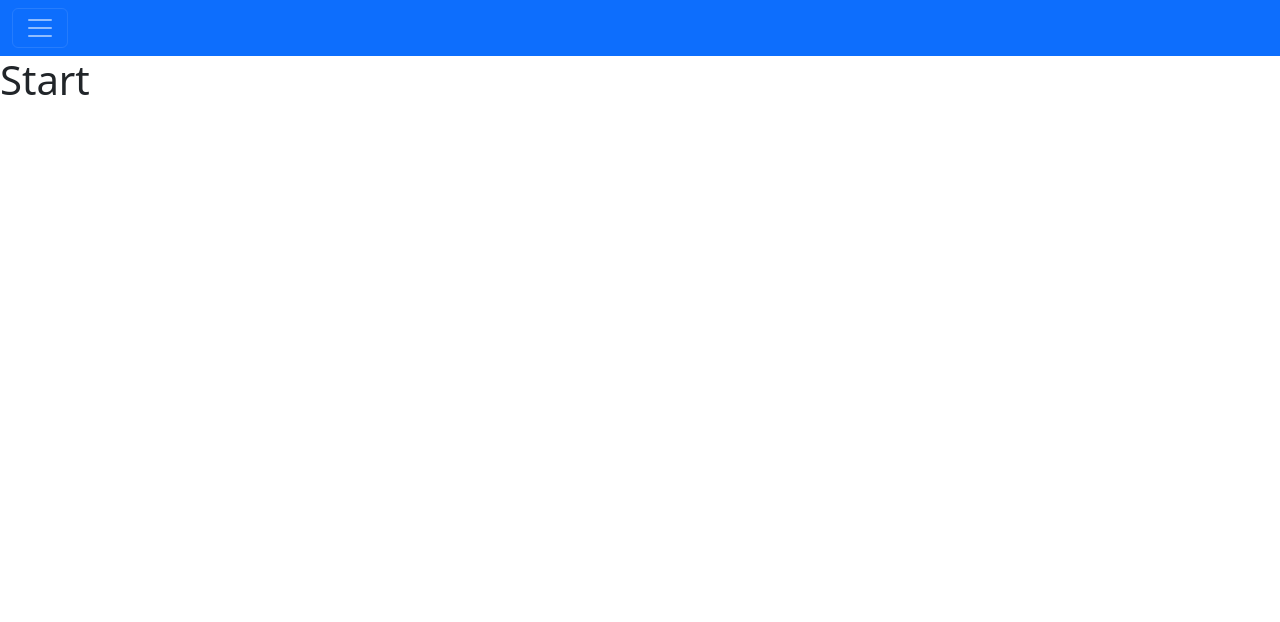
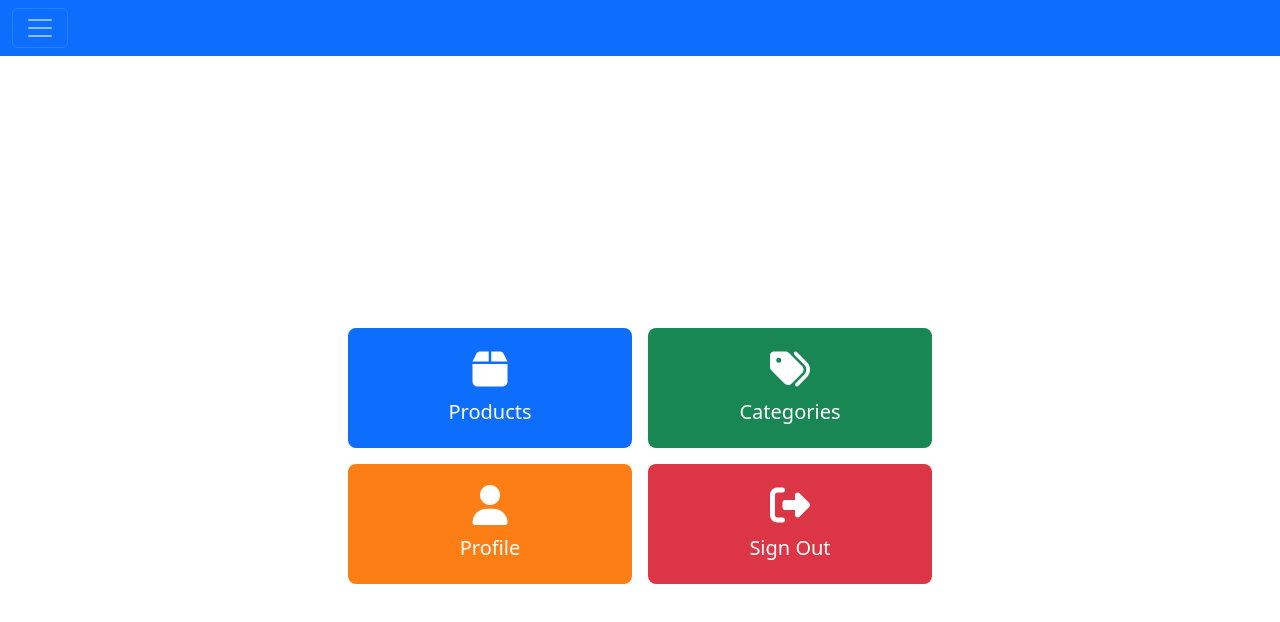
Before and after one commit to gustafsson96/project-dt193g-frontend, a Vue app: page /start in a window 1280 px wide. Shown: the top 622 px of the page. Built offline with nearby package versions, Linux system fonts and the light colour scheme.

Commit message:
Add and style four buttons for StartView

```diff
--- a/index.html
+++ b/index.html
@@ -5,6 +5,7 @@
     <link rel="icon" href="/favicon.ico">
     <meta name="viewport" content="width=device-width, initial-scale=1.0">
     <title>Company App</title>
+    <script src="https://kit.fontawesome.com/afab3b6792.js" crossorigin="anonymous"></script>
   </head>
   <body>
     <div id="app"></div>
--- a/src/views/StartView.vue
+++ b/src/views/StartView.vue
@@ -1,9 +1,48 @@
 <template>
-    <h1>Start</h1>
+    <div class="d-flex justify-content-center align-items-center vh-100">
+        <div class="row g-3" style="max-width: 600px; width: 100%;">
+            <!-- First row with two buttons -->
+            <!-- Product button -->
+            <div class="col-6">
+                <RouterLink to="/products"
+                    class="btn btn-lg w-100 h-100 d-flex flex-column justify-content-center align-items-center text-white"
+                    style="background-color: #0d6efd; min-height: 120px;">
+                    <i class="fas fa-box fa-2x mb-2"></i>
+                    Products
+                </RouterLink>
+            </div>
+            <!-- Category button -->
+            <div class="col-6">
+                <RouterLink to="/categories"
+                    class="btn btn-lg w-100 h-100 d-flex flex-column justify-content-center align-items-center text-white"
+                    style="background-color: #198754; min-height: 120px;">
+                    <i class="fas fa-tags fa-2x mb-2"></i>
+                    Categories
+                </RouterLink>
+            </div>
+            <!-- Second row with two buttons -->
+            <!-- Profile button-->
+            <div class="col-6">
+                <RouterLink to="/profile"
+                    class="btn btn-lg w-100 h-100 d-flex flex-column justify-content-center align-items-center text-white"
+                    style="background-color: #fd7e14; min-height: 120px;">
+                    <i class="fas fa-user fa-2x mb-2"></i>
+                    Profile
+                </RouterLink>
+            </div>
+            <!-- Logout button -->
+            <div class="col-6">
+                <RouterLink to="/"
+                    class="btn btn-lg w-100 h-100 d-flex flex-column justify-content-center align-items-center text-white"
+                    style="background-color: #dc3545; min-height: 120px;">
+                    <i class="fas fa-sign-out-alt fa-2x mb-2"></i>
+                    Sign Out
+                </RouterLink>
+            </div>
+        </div>
+    </div>
 </template>
 <script setup>
 
 </script>
-<style scoped>
-
-</style>
+<style scoped></style>
```
